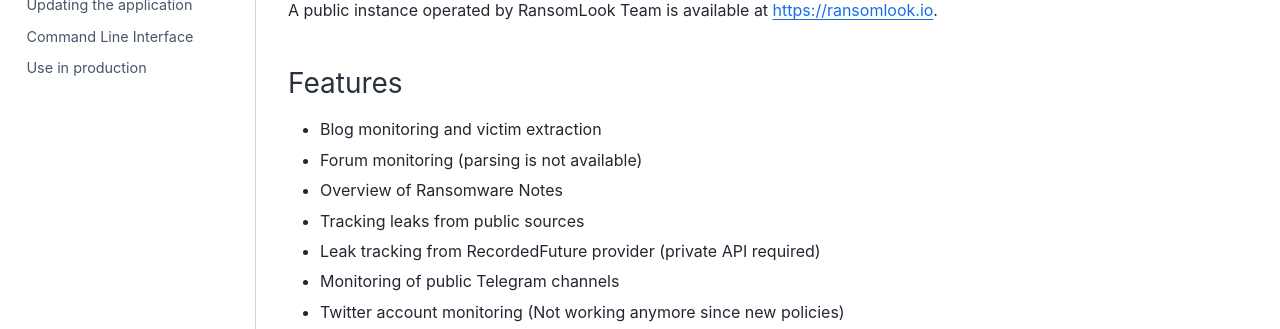
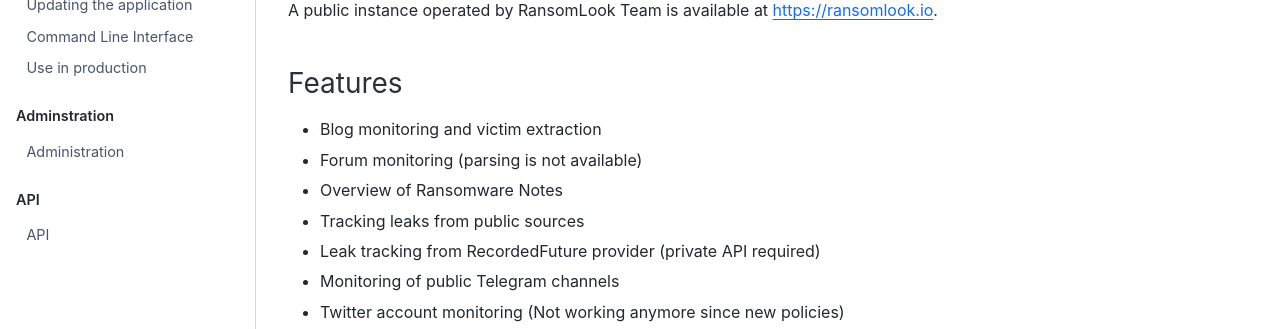
Before and after one commit to RansomLook/doc, a Sphinx documentation site: the page built from docs/index.rst, in a window 1280 px wide. Shown: the part 333-662 px from the top of the page. Built offline with Sphinx 7.4.7 and the Sphinx Book theme 1.1.4, drawn with Linux system fonts in a browser that asks for light colours.

Commit message:
Starting Admin & API pages

```diff
--- /dev/null
+++ b/docs/api.rst
@@ -0,0 +1,4 @@
+API
+===
+
+Full documentation of API is located on `/doc` of your instance
--- a/docs/index.rst
+++ b/docs/index.rst
@@ -27,6 +27,20 @@
     update
     command-line-interface
     production
+
+.. toctree::
+    :caption: Adminstration
+    :maxdepth: 3
+    :hidden:
+
+    admin
+
+.. toctree::
+    :caption: API
+    :maxdepth: 3
+    :hidden:
+
+    api
 
 
 Presentation
```
Also changed, not shown: docs/admin.rst (added, +7 -0 lines).
